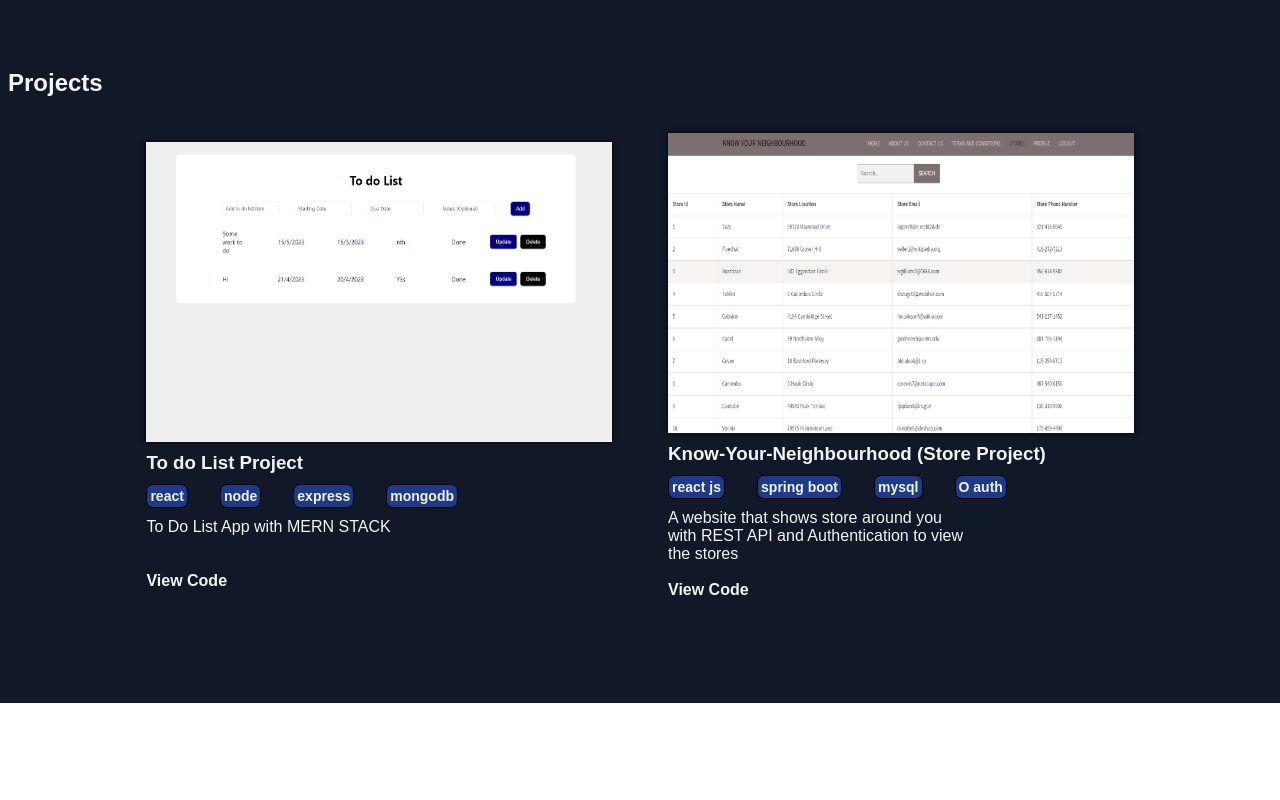
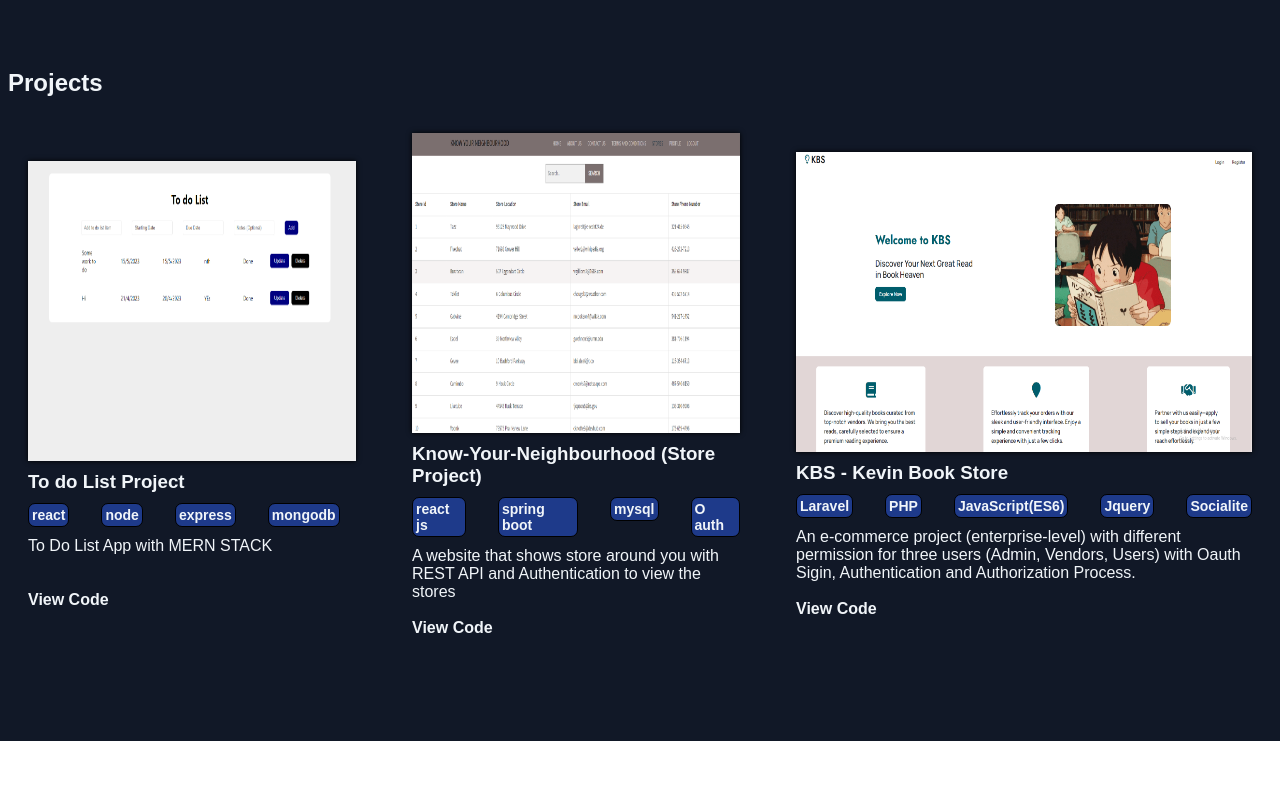
Before and after one commit to kevinhub-tech/kevinhub-tech_Portfolio, a React (Create React App) app: page / in a window 1280 px wide. Shown: the part 2220-3020 px from the top of the page. Built offline with nearby package versions, Linux system fonts and the light colour scheme; a web font is replaced by a local one.

Commit message:
new project added to portfolio

```diff
--- a/src/components/Projects/Projects.css
+++ b/src/components/Projects/Projects.css
@@ -68,7 +68,7 @@
 
 
 /* xs */
-@media (min-width: 475px){
+@media (min-width: 475px) {
 
 
     .projects {
@@ -138,9 +138,7 @@
 } */
 
 /* md */
-@media (min-width: 768px){
-
-
+@media (min-width: 768px) {
     .projects {
         display: flex;
         justify-content: space-around;
@@ -203,8 +201,9 @@
         color: var(--clr-light)
     }
 }
+
 /* lg */
- @media (min-width: 1024px){
+@media (min-width: 1024px) {
 
     .projects {
         display: flex;
@@ -231,11 +230,12 @@
         transition: transform, box-shadow;
     }
 
-    .project__wrapper:hover{
+    .project__wrapper:hover {
         transform: translateY(-20px);
         box-shadow: 0 0 20px var(--clr-slate600);
         transition-duration: 0.2s;
     }
+
     .project__skill {
         display: flex;
         justify-content: flex-start;
@@ -263,12 +263,6 @@
         font-family: var(--header-title);
     }
 
-    .project__desc {
-        font-family: var(--content-font);
-        margin-right: 90px;
-        margin-top: 10px;
-    }
-
     .project__link {
         font-family: var(--header-title);
         text-decoration: none;
@@ -276,7 +270,7 @@
         color: var(--clr-light);
     }
 
-    .project__link::after{
+    .project__link::after {
         content: '';
         height: 4px;
         width: 0%;
@@ -287,7 +281,7 @@
 
 
 
-    .project__link:hover::after{
+    .project__link:hover::after {
         content: '';
         height: 4px;
         width: 15%;
@@ -298,7 +292,7 @@
 }
 
 /* xl */
-@media (min-width: 1280px){
+@media (min-width: 1280px) {
 
 
     .projects {
@@ -351,11 +345,6 @@
         font-family: var(--header-title);
     }
 
-    .project__desc {
-        font-family: var(--content-font);
-        margin-right: 160px;
-        margin-top: 10px;
-    }
 
     .project__link {
         font-family: var(--header-title);
--- a/src/components/Projects/Projects.js
+++ b/src/components/Projects/Projects.js
@@ -1,6 +1,7 @@
 import React from "react";
 import project1 from "../../images/project1.png";
 import project2 from "../../images/project2.png";
+import project3 from "../../images/project3.png";
 import "./Projects.css";
 function Projects() {
   return (
@@ -57,6 +58,31 @@ function Projects() {
             View Code
           </a>
         </div>
+        <div className="project__wrapper">
+          <img className="project__img" src={project3} alt="KBS - Kevin Book Store Imagee"></img>
+          <h3 className="project__title">
+            KBS - Kevin Book Store
+          </h3>
+          <div className="project__skill">
+            <p className="project__element">Laravel</p>
+            <p className="project__element">PHP</p>
+            <p className="project__element">JavaScript(ES6)</p>
+            <p className="project__element">Jquery</p>
+            <p className="project__element">Socialite</p>
+          </div>
+          <p className="project__desc">
+            An e-commerce project (enterprise-level) with different permission for three users (Admin, Vendors, Users) with Oauth Sigin, Authentication and Authorization Process.
+          </p>
+          <br />
+          <a
+            className="project__link"
+            href="https://github.com/kevinhub-tech/kbs"
+            target="_blank"
+            rel="noreferrer"
+          >
+            View Code
+          </a>
+        </div>
       </section>
     </div>
   );
```
Also changed, not shown: src/images/project3.png (added).
